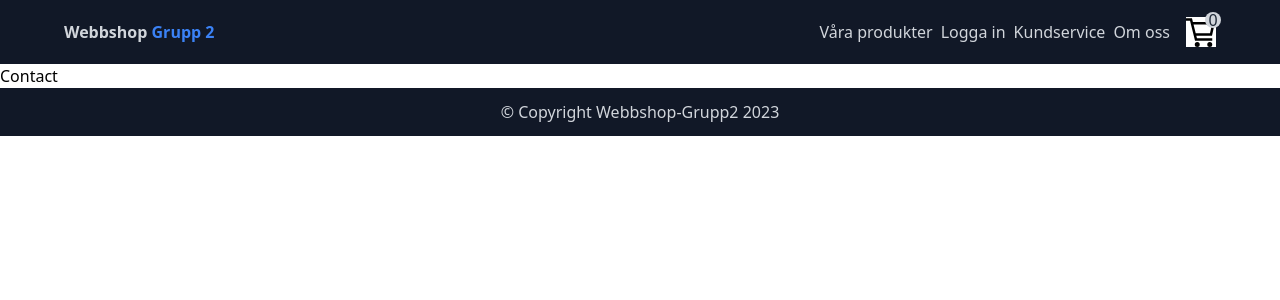
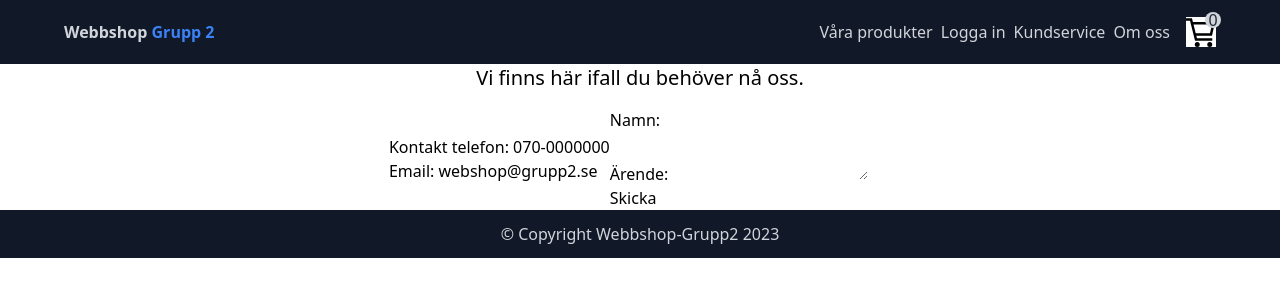
Before and after one commit to alelin4/Store-..., a React (Vite) app in the folder webshop_api_react/client/: page /contact in a window 1280 px wide. Shown: the top 300 px of the page. Built offline with nearby package versions, Linux system fonts and the light colour scheme.

Commit message:
Uppdaterat om oss och kontakta formulär

```diff
--- a/webshop_api_react/client/src/components/About/About.tsx
+++ b/webshop_api_react/client/src/components/About/About.tsx
@@ -3,7 +3,12 @@ import ErrorBoundry from "../../Errorboundry";
 function About() {
   return (
     <ErrorBoundry>
-      <div>About</div>
+      <div className="flex flex-col pl-2 pt-1 text-center ...">
+      <h2 className="text-xl">Välkommen till vår "Om oss" sida!</h2>
+      <p className="text-l">Vi är av Sveriges ledande inom möbler och speciellt sängar. Vi har sedan starten varit ett företag som vill erbjuda sköna, hållbara och sängar av högkvalitet.</p>
+      <h2 className="text-xl pt-10">Vår Vision</h2>
+      <p className="text-l">Vår vision är att vi ska vara det självklara valet för dig när det är dags att införskaffa sig en nu säng. Hos oss är alla kunder välkomna!</p>
+      </div>
     </ErrorBoundry>
   );
 }
--- a/webshop_api_react/client/src/components/Contact/Contact.tsx
+++ b/webshop_api_react/client/src/components/Contact/Contact.tsx
@@ -1,5 +1,24 @@
+import { Divider } from '../../../node_modules/@mui/material/index';
+import SimpleForm from './Form';
+
 function Contact() {
-  return <div>Contact</div>;
-}
+  return (
+    <>
+    <h2 className="text-xl pb-4 text-center">Vi finns här ifall du behöver nå oss.</h2>
+    <div className="flex flex-wrap justify-center items-center  ...">
+      <div>
+        <p className="text-l">Kontakt telefon: 070-0000000</p>
+        <p className="text-l">Email: webshop@grupp2.se</p>
+      </div>
+
+      <div>
+      <SimpleForm className="text-xl" />
+      </div>
+    </div>
+    </>
+    )
+  }
 
 export default Contact;
+
+// pl-2 pt-1 rad 8
--- /dev/null
+++ b/webshop_api_react/client/src/components/Contact/Form.tsx
@@ -0,0 +1,55 @@
+import React, { useState } from 'react';
+interface FormValues {
+    name: string;
+    issue: string;
+  }
+
+  const SimpleForm: React.FC = () => {
+    const [formValues, setFormValues] = useState<FormValues>({
+      name: '',
+      issue: '',
+    });
+
+    const handleChange = (e: React.ChangeEvent<HTMLInputElement>) => {
+      const { name, value } = e.target;
+      setFormValues((prevFormValues) => ({
+        ...prevFormValues,
+        [name]: value,
+      }));
+    };
+
+    const handleSubmit = (e: React.FormEvent) => {
+      e.preventDefault();
+      console.log(formValues); // You can handle the form submission logic here
+    };
+
+    return (
+      <form onSubmit={handleSubmit}>
+        <div>
+          <label htmlFor="name">Namn:</label>
+          <input
+            type="text"
+            id="name"
+            name="name"
+            value={formValues.name}
+            onChange={handleChange}
+            required
+          />
+        </div>
+        <div>
+          <label htmlFor="issue">Ärende:</label>
+          <textarea
+            id="issue"
+            name="issue"
+            value={formValues.issue}
+            onChange={handleChange}
+            required
+          />
+        </div>
+        <button className="text-center" type="submit">Skicka</button>
+      </form>
+    );
+  };
+
+
+  export default SimpleForm;
```
